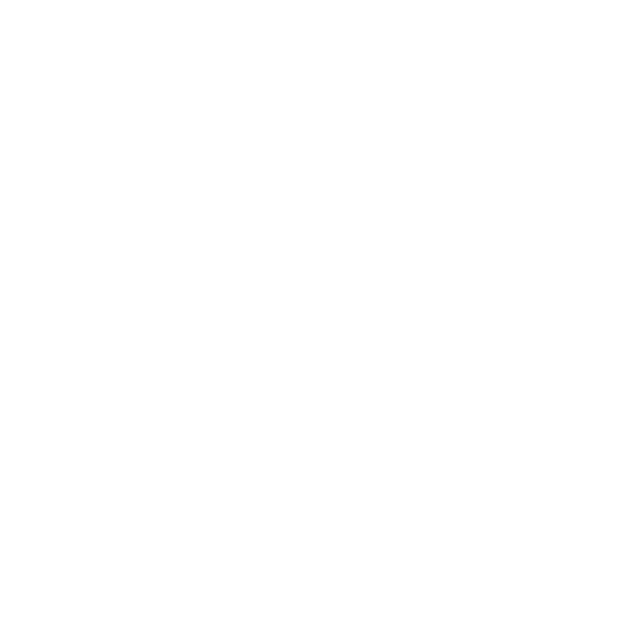
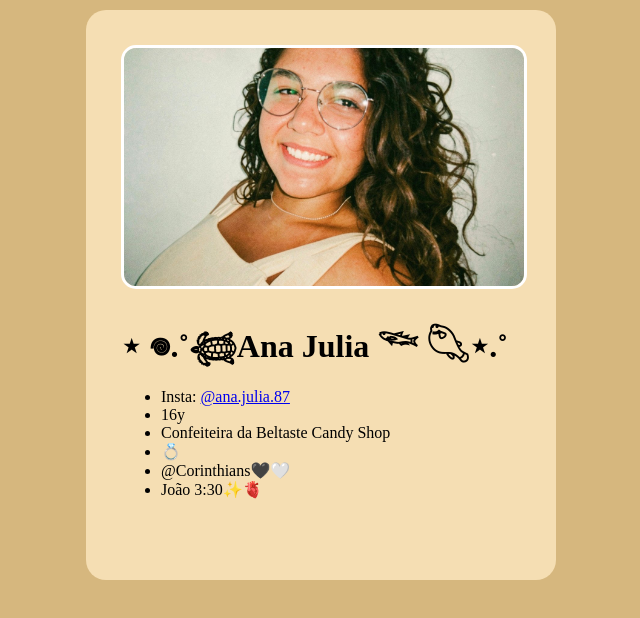
Before and after one commit to anajulia87/flex, a plain HTML site: page index.html in a window 1280 px wide. Shown: the whole page, without its empty margins (319-959 px from the left). Drawn offline with Linux system fonts and the light colour scheme.

Commit message:
criação do card de apresentação

```diff
--- a/index.html
+++ b/index.html
@@ -4,8 +4,20 @@
     <meta charset="UTF-8">
     <meta name="viewport" content="width=device-width, initial-scale=1.0">
     <title>flex</title>
+    <link rel="stylesheet" href="style.css">
 </head>
 <body>
-
+    <div class="bio">
+        <img width="400px" src="WhatsApp Image 2026-04-28 at 09.37.30.jpeg" alt="foto minha né">
+    <h1>⋆ 𖦹.˚𓆉Ana Julia 𓆝 𓆡⋆.˚</h1>
+    <ul>
+        <li>Insta: <a href="https://github.com/anajulia87">@ana.julia.87</a></li>
+        <li>16y</li>
+        <li>Confeiteira da Beltaste Candy Shop</li>
+        <li>💍</li>
+        <li>@Corinthians🖤🤍</li>
+        <li>João 3:30✨🫀</li>
+    </ul>
+    </div>
 </body>
 </html>
--- a/style.css
+++ b/style.css
@@ -0,0 +1,17 @@
+.bio{
+    width: 400px;
+    height: 500px;
+    margin: 10px auto;
+    border-radius: 20px;
+    padding: 35px;
+    background-color: wheat;
+}
+
+body{
+    background-color: rgb(214, 183, 126);
+}
+
+img{
+    border-radius: 15px;
+    border:3px solid white;
+}
```
Also changed, not shown: WhatsApp Image 2026-04-28 at 09.37.30.jpeg (added).
